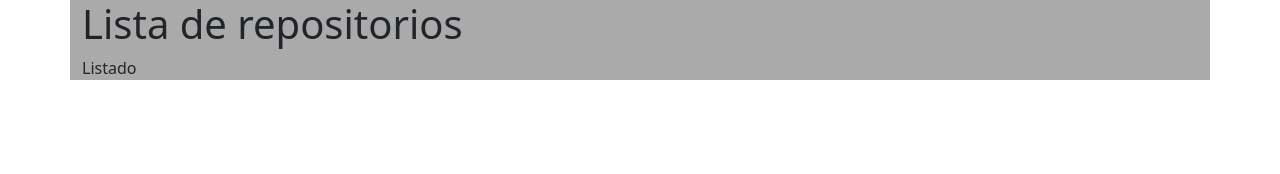
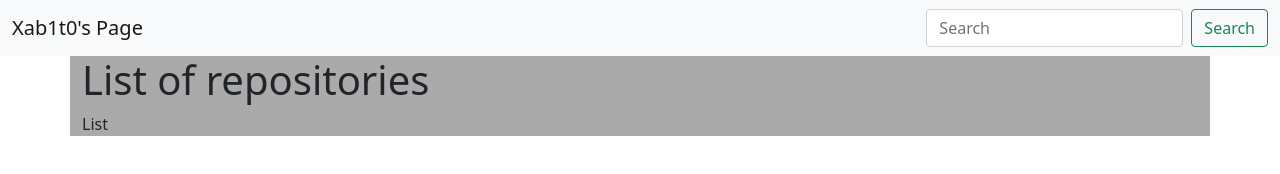
Before and after one commit to xab1t0/xab1t0.github.io, a plain HTML site: page index.html in a window 1280 px wide. Drawn offline with nearby package versions, Linux system fonts and the light colour scheme.

Commit message:
Update Nav

```diff
--- a/index.html
+++ b/index.html
@@ -8,13 +8,22 @@
         <!-- Bootstrap CSS -->
         <link href="css/bootstrap.min.css" rel="stylesheet" integrity="sha384-giJF6kkoqNQ00vy+HMDP7azOuL0xtbfIcaT9wjKHr8RbDVddVHyTfAAsrekwKmP1" crossorigin="anonymous">
 
-        <title>My personal page</title>
+        <title>Xab1t0's Page</title>
     </head>
   <body>
+    <nav class="navbar navbar-light bg-light">
+        <div class="container-fluid">
+          <a class="navbar-brand">Xab1t0's Page</a>
+          <form class="d-flex">
+            <input class="form-control me-2" type="search" placeholder="Search" aria-label="Search">
+            <button class="btn btn-outline-success" type="submit">Search</button>
+          </form>
+        </div>
+    </nav>
     <div class="container" style="background-color: #aaa;">
         <!-- Contenido de la página -->
-        <h1>Lista de repositorios</h1>
-        <p>Listado</p>
+        <h1>List of repositories</h1>
+        <p>List</p>
     </div>
 
     <!-- Optional JavaScript -->
```
